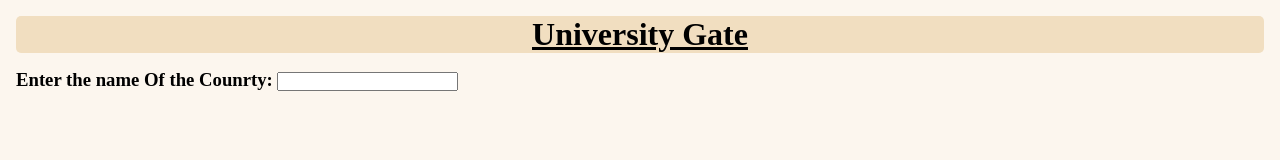
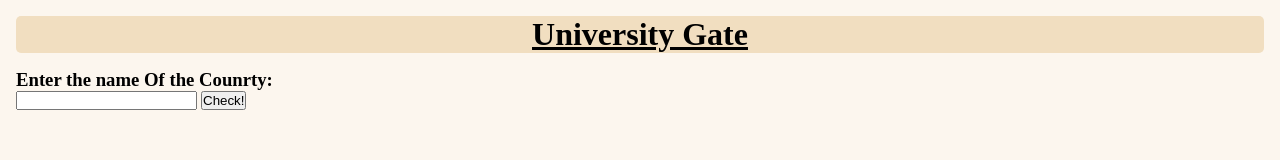
Before and after one commit to Suryansh-Soni/javascript-, a website: page Projects/SearchUni/index.html in a window 1280 px wide. Drawn offline with nearby package versions, Linux system fonts and the light colour scheme.

Commit message:
Page structuring for university gate

```diff
--- a/Projects/SearchUni/index.html
+++ b/Projects/SearchUni/index.html
@@ -11,12 +11,13 @@
       <h1>University Gate</h1>
     </header>
     <main>
-      <h3>Enter the name Of the Counrty: <input type="text" id="country" /></h3>
+      <h3>Enter the name Of the Counrty:</h3>
+      <input type="text" id="country" />
+      <button>Check!</button>
       <ul></ul>
-
     </main>
     <footer></footer>
-
+    <script src="https://cdn.jsdelivr.net/npm/axios/dist/axios.min.js"></script>
     <script src="app.js"></script>
   </body>
 </html>
```
